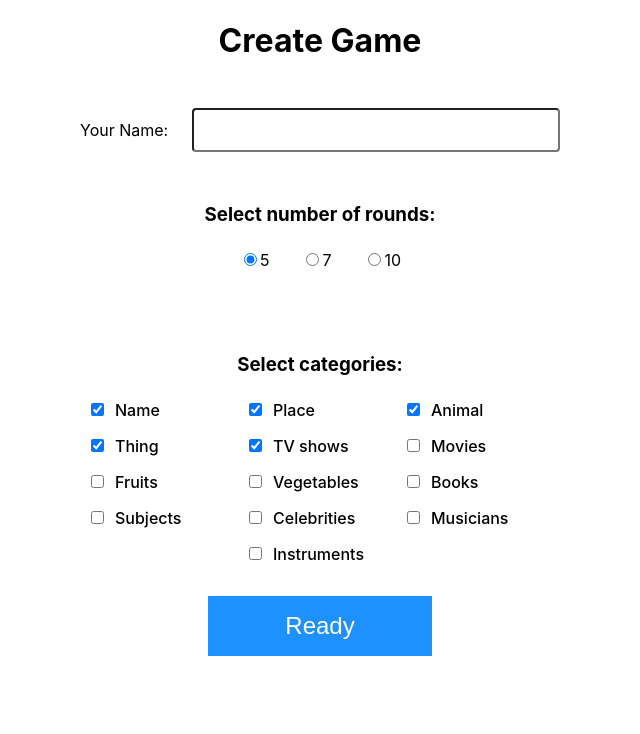
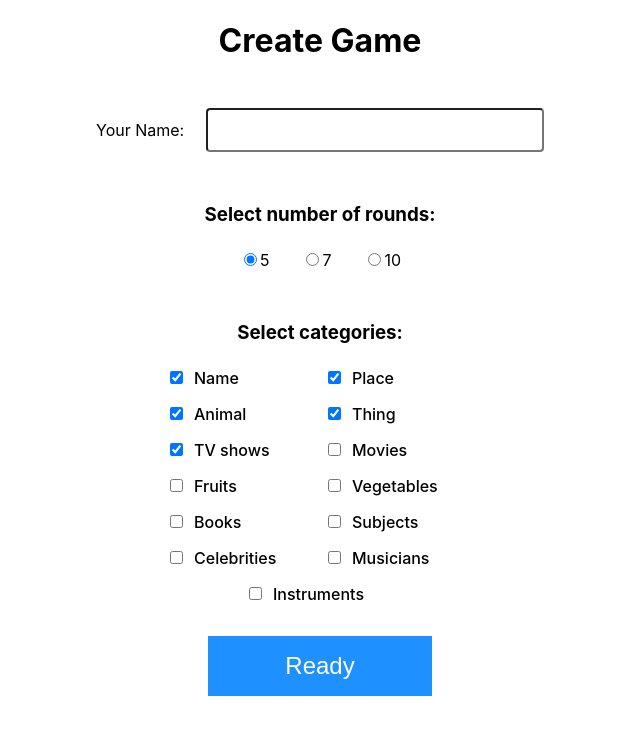
Before and after one commit to shervonw/npat, a Next.js app: page / in a window 1280 px wide. Both pictures are taken after a click on the button "Create Game". Shown: the top 734 px of the page, without its empty margins (320-960 px from the left). Built offline with nearby package versions, Linux system fonts and the light colour scheme; what unique-names-generator would draw is missing.

Commit message:
update styles

```diff
--- a/src/components/create-game/create-game.module.css
+++ b/src/components/create-game/create-game.module.css
@@ -10,6 +10,7 @@
 .nameInputContainer {
   display: flex;
   align-items: center;
+  margin-bottom: 2rem;
 }
 
 .nameInputContainer > label {
@@ -32,7 +33,7 @@
   display: flex;
   flex-direction: column;
   gap: 1.5rem;
-  padding: 2rem 0;
+  margin: 0 0 2rem;
 }
 
 .optionsContainer > h3 {
--- a/src/components/game/game.module.css
+++ b/src/components/game/game.module.css
@@ -1,5 +1,7 @@
 .container {
-  width: 30rem;
+  width: 100%;
+  max-width: 32rem;
   margin: auto;
   height: inherit;
+  padding: 0 2rem;
 }
```
